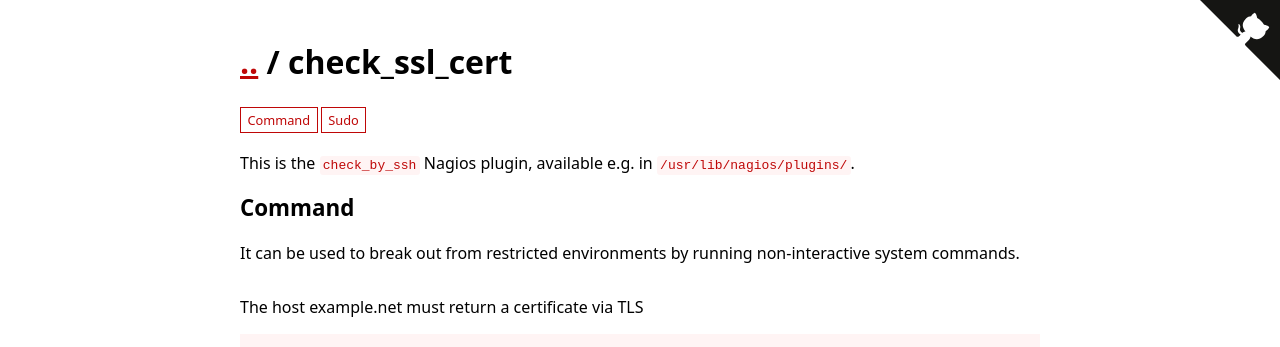
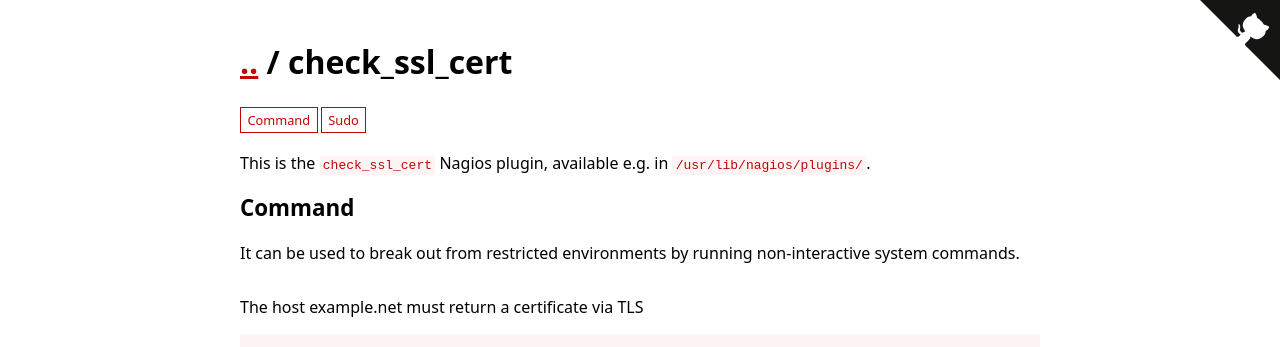
Before and after one commit to GTFOBins/GTFOBins.github.io, a Jekyll site: the page built from _gtfobins/check_ssl_cert.md, in a window 1280 px wide. Shown: the top 347 px of the page. Built offline with Jekyll 4.4.1, drawn with Linux system fonts in a browser that asks for light colours.

Commit message:
Fix typos in check_ssl_cert and check_statusfile.

```diff
--- a/_gtfobins/check_ssl_cert.md
+++ b/_gtfobins/check_ssl_cert.md
@@ -1,6 +1,6 @@
 ---
 description: |
-  This is the `check_by_ssh` Nagios plugin, available e.g. in `/usr/lib/nagios/plugins/`.
+  This is the `check_ssl_cert` Nagios plugin, available e.g. in `/usr/lib/nagios/plugins/`.
 functions:
   command:
     - description: The host example.net must return a certificate via TLS
```
Also changed, not shown: _gtfobins/check_statusfile.md (+1 -1 lines).
